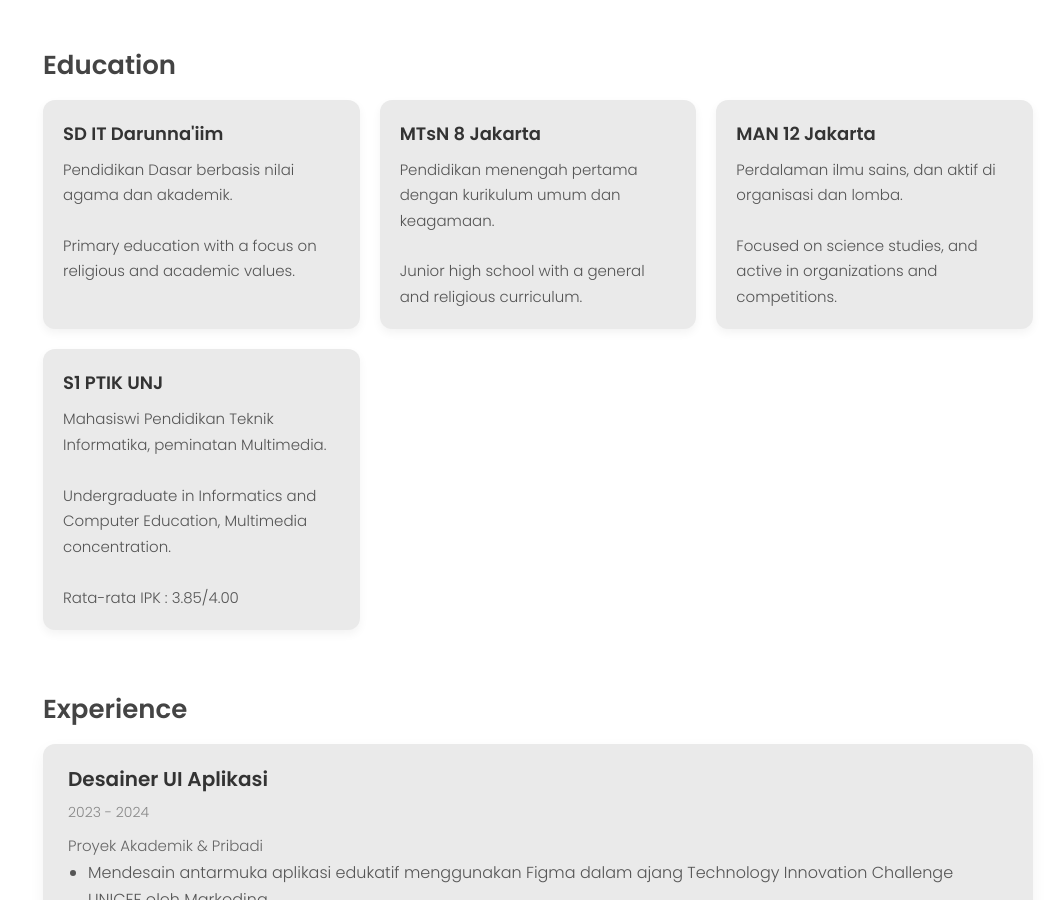
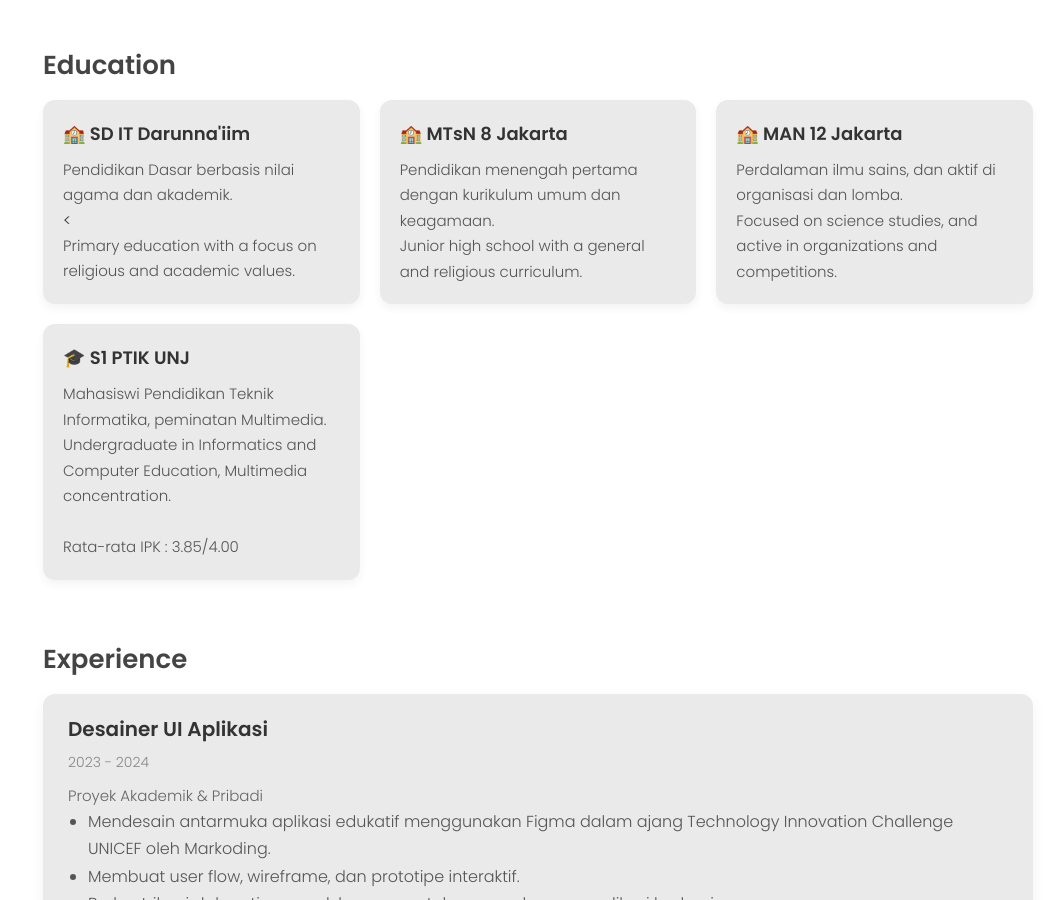
Before and after one commit to Pikachuu21/Syafiqah-CV, a plain HTML site: page index.html in a window 1280 px wide. Shown: the part 1140-2040 px from the top of the page, without its empty margins (227-1280 px from the left). Drawn offline with Linux system fonts and the light colour scheme.

Commit message:
Update index.html

```diff
--- a/index.html
+++ b/index.html
@@ -142,23 +142,23 @@
         <h2>Education</h2>
         <div class="education-container">
           <div class="edu-card animate-up">
-            <h3>SD IT Darunna'iim</h3>
-            <p>Pendidikan Dasar berbasis nilai agama dan akademik.</p><br>
+            <h3>🏫 SD IT Darunna'iim</h3>
+            <p>Pendidikan Dasar berbasis nilai agama dan akademik.</p><
             <p>Primary education with a focus on religious and academic values.</p>
           </div>
           <div class="edu-card animate-up">
-            <h3>MTsN 8 Jakarta</h3>
-            <p>Pendidikan menengah pertama dengan kurikulum umum dan keagamaan.</p><br>
+            <h3>🏫 MTsN 8 Jakarta</h3>
+            <p>Pendidikan menengah pertama dengan kurikulum umum dan keagamaan.</p>
             <p>Junior high school with a general and religious curriculum.</p>
           </div>
           <div class="edu-card animate-up">
-            <h3>MAN 12 Jakarta</h3>
-            <p>Perdalaman ilmu sains, dan aktif di organisasi dan lomba.</p><br>
+            <h3>🏫 MAN 12 Jakarta</h3>
+            <p>Perdalaman ilmu sains, dan aktif di organisasi dan lomba.</p>
             <p>Focused on science studies, and active in organizations and competitions.</p>
           </div>
           <div class="edu-card animate-up">
-            <h3>S1 PTIK UNJ</h3>
-            <p>Mahasiswi Pendidikan Teknik Informatika, peminatan Multimedia.<p><br>
+            <h3>🎓 S1 PTIK UNJ</h3>
+            <p>Mahasiswi Pendidikan Teknik Informatika, peminatan Multimedia.<p>
             <p>Undergraduate in Informatics and Computer Education, Multimedia concentration. <p><br>
             <p>Rata-rata IPK : 3.85/4.00 </p>
           </div>
```
